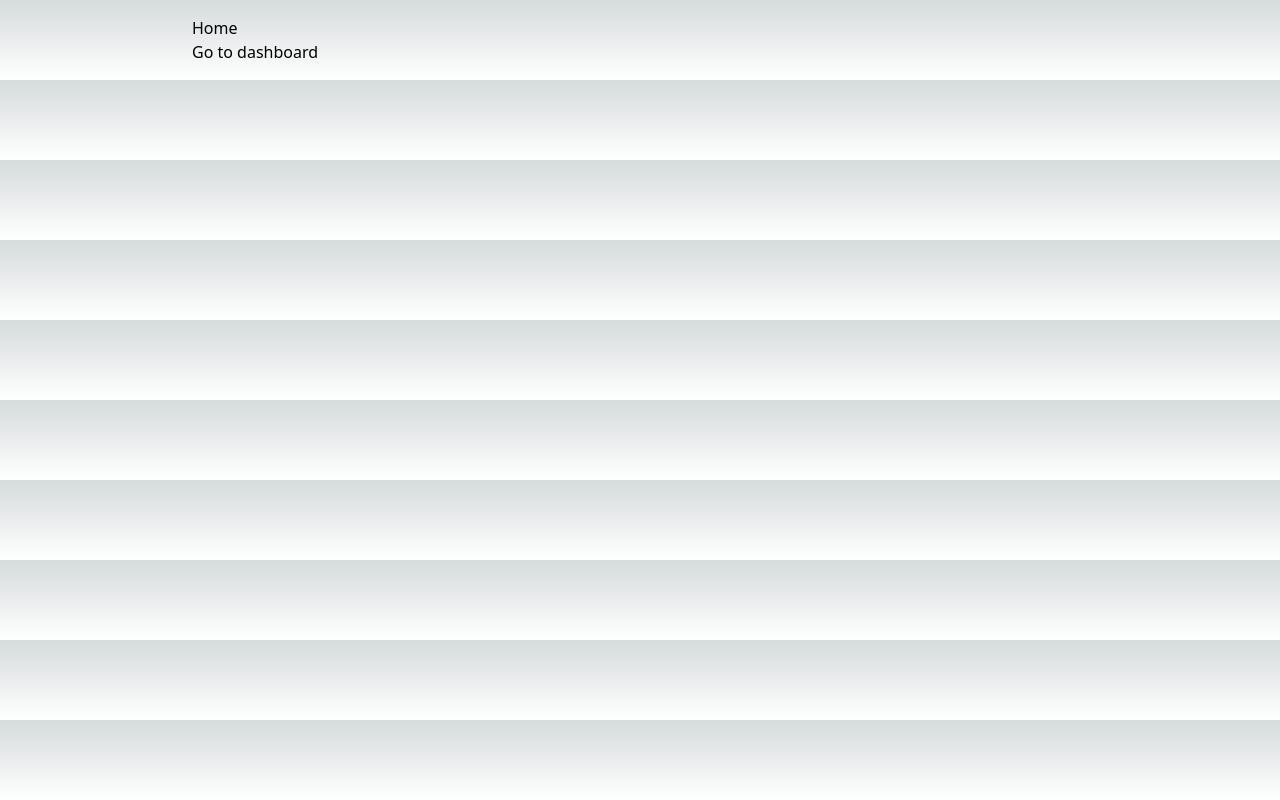
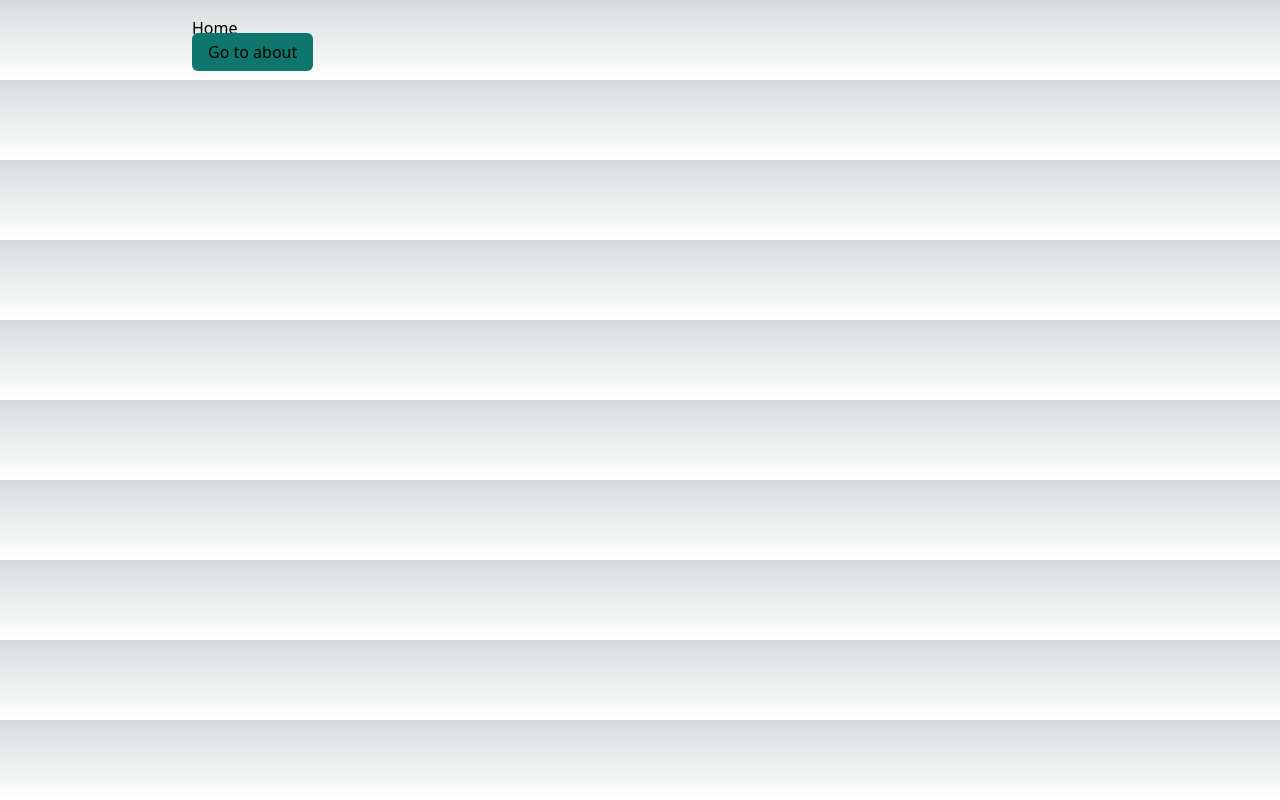
Before and after one commit to RemyXVX/Cringe-Social, a Next.js app: page / in a window 1280 px wide. Built offline with nearby package versions, Linux system fonts and the light colour scheme.

Commit message:
applying changes to run tailwind in project

```diff
--- a/src/app/page.tsx
+++ b/src/app/page.tsx
@@ -7,7 +7,7 @@ export default function Home() {
   return(
     <main className="py-4 px-48">
       <h1>Home</h1>
-      <Link href={"/dashboard"}>Go to dashboard</Link>
+      <Link className="bg-teal-700 text-black font-medium py-2 px-4 rounded-md" href={"./components/about"}>Go to about</Link>
     </main>
   )
 }
--- a/tailwind.config.js
+++ b/tailwind.config.js
@@ -1,4 +1,3 @@
-/** @type {import('tailwindcss').Config} */
 module.exports = {
   content: [
     './src/pages/**/*.{js,ts,jsx,tsx}',
```
Also changed, not shown: src/app/components/about/page.tsx (renamed from src/app/about/page.tsx).
